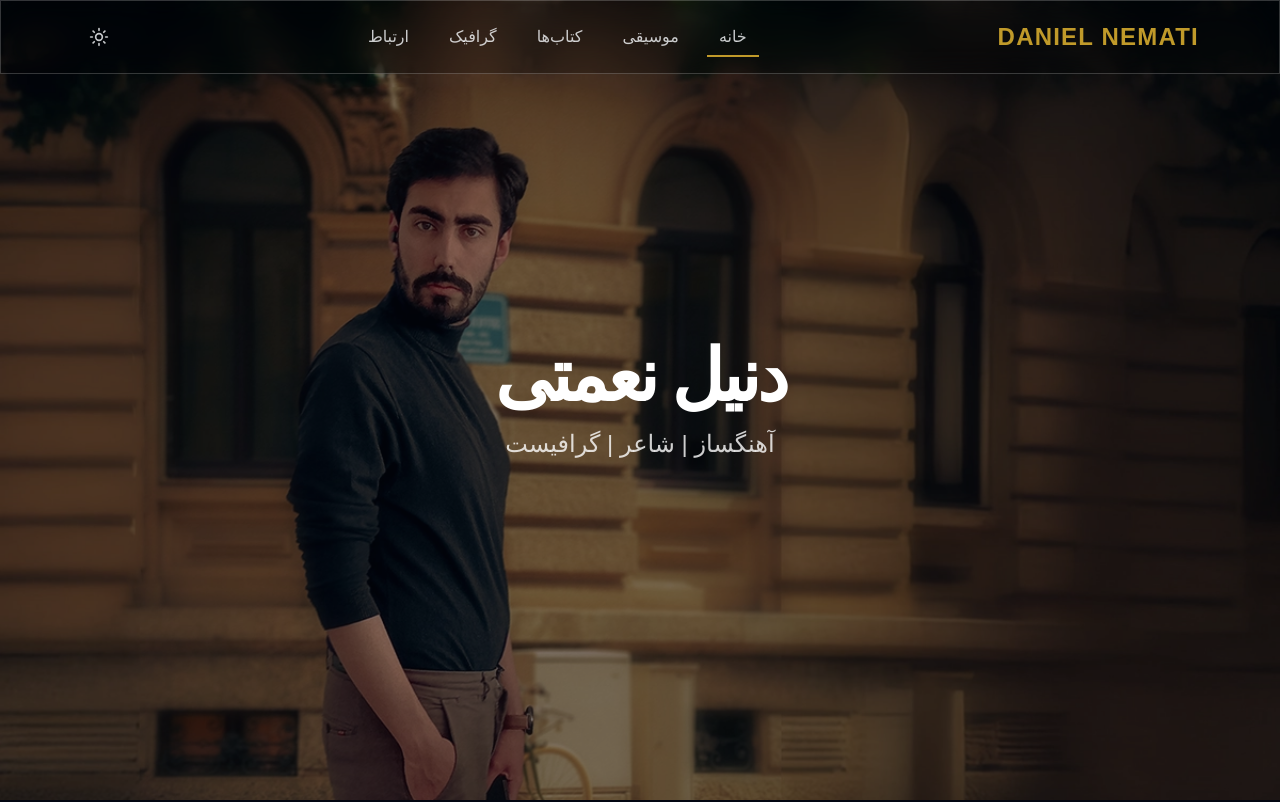
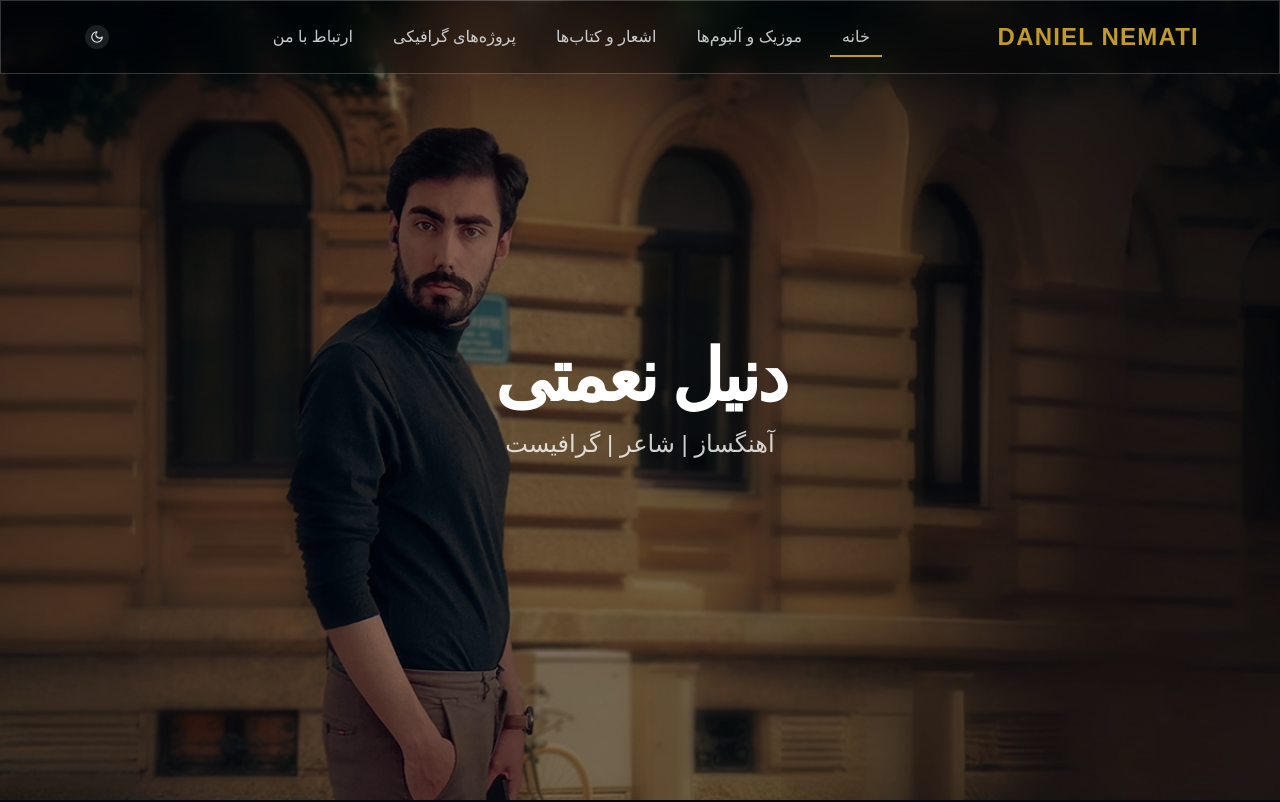
Before and after one commit to danielnematibook/personal, a Next.js app: page / in a window 1280 px wide. Shown: the top 802 px of the page. Built offline with nearby package versions, Linux system fonts and the light colour scheme; a web font is replaced by a local one.

Commit message:
header update

```diff
--- a/app/globals.css
+++ b/app/globals.css
@@ -38,7 +38,8 @@
   body {
     @apply bg-background text-foreground;
     scroll-behavior: smooth;
-    transition: background-color 0.5s ease, color 0.5s ease;
+    /* --- IMPROVED Transition for a smoother effect --- */
+    transition: background-color 0.5s ease-in-out, color 0.5s ease-in-out;
   }
 }
 
--- a/components/layout/Header.tsx
+++ b/components/layout/Header.tsx
@@ -10,14 +10,13 @@ import { usePathname } from 'next/navigation';
 // ===== CONFIGURATION & CONSTANTS =====
 const navLinks = [
   { name: "خانه", href: "/" },
-  { name: "موسیقی", href: "/music" },
-  { name: "کتاب‌ها", href: "/books" },
-  { name: "گرافیک", href: "/graphics" },
-  { name: "ارتباط", href: "/#footer" },
+  { name: "موزیک و آلبوم‌ها", href: "/music" },
+  { name: "اشعار و کتاب‌ها", href: "/books" },
+  { name: "پروژه‌های گرافیکی", href: "/graphics" },
+  { name: "ارتباط با من", href: "/#footer" },
 ];
 
-// ===== REUSABLE NavItem COMPONENT with HOVER ANIMATION =====
-// This sub-component handles the rendering and hover animation for each navigation link.
+// ===== REUSABLE NavItem COMPONENT =====
 const NavItem = ({ href, name }: { href: string; name:string }) => {
   const pathname = usePathname();
   const isActive = pathname === href;
@@ -25,7 +24,6 @@ const NavItem = ({ href, name }: { href: string; name:string }) => {
   return (
     <Link href={href} className="relative block px-3 py-2 text-foreground/80 transition-colors hover:text-foreground">
       {name}
-      {/* Active page indicator */}
       {isActive && (
         <motion.div
           className="absolute bottom-0 left-0 right-0 h-0.5 bg-royal-gold"
@@ -37,43 +35,75 @@ const NavItem = ({ href, name }: { href: string; name:string }) => {
   );
 };
 
+// ===== --- ELEGANT & REDESIGNED Animated Theme Toggle Button --- =====
+const ThemeToggleButton = () => {
+    const { theme, setTheme } = useTheme();
+    const [mounted, setMounted] = useState(false);
 
-// ===== CORE BUSINESS LOGIC: Header Component =====
+    useEffect(() => setMounted(true), []);
+
+    if (!mounted) {
+        return <div className="w-16 h-8" />;
+    }
+
+    const isDark = theme === 'dark';
+    const toggleTheme = () => setTheme(isDark ? 'light' : 'dark');
+
+    const spring = { type: "spring", stiffness: 500, damping: 35 };
+
+    return (
+        <div
+            onClick={toggleTheme}
+            className={`flex items-center w-16 h-8 p-1 rounded-full cursor-pointer relative transition-colors duration-300 ease-in-out ${
+                isDark ? 'bg-royal-blue-dark/50 justify-end' : 'bg-yellow-400/50 justify-start'
+            }`}
+        >
+            <motion.div
+                className="w-6 h-6 rounded-full flex items-center justify-center shadow-lg"
+                layout // Use default layout for the magical switch effect
+                transition={spring}
+                style={{
+                  backgroundColor: isDark ? 'rgba(255, 255, 255, 0.1)' : 'rgba(255, 255, 255, 0.4)'
+                }}
+            >
+                <AnimatePresence mode="wait" initial={false}>
+                    <motion.div
+                        key={isDark ? "moon" : "sun"}
+                        initial={{ y: -20, opacity: 0, rotate: -90 }}
+                        animate={{ y: 0, opacity: 1, rotate: 0 }}
+                        exit={{ y: 20, opacity: 0, rotate: 90 }}
+                        transition={{ duration: 0.2 }}
+                    >
+                        {isDark ? (
+                            <Moon size={14} className="text-slate-200" />
+                        ) : (
+                            <Sun size={14} className="text-yellow-600" />
+                        )}
+                    </motion.div>
+                </AnimatePresence>
+            </motion.div>
+        </div>
+    );
+};
+
+
+// ===== CORE BUSINESS LOGIC: Header Component (No other changes needed) =====
 const Header = () => {
   const [isOpen, setIsOpen] = useState(false);
-  const [mounted, setMounted] = useState(false);
-  const { theme, setTheme } = useTheme();
   const pathname = usePathname();
 
-  useEffect(() => setMounted(true), []);
-
-  // Close mobile menu on route change
   useEffect(() => {
     if (isOpen) setIsOpen(false);
   }, [pathname]);
 
   const toggleMenu = () => setIsOpen(!isOpen);
 
-  // Animation variants for the hamburger menu icon
   const topBarVariants = { open: { top: "50%", rotate: 135, y: "-50%" }, closed: { top: "0%", rotate: 0, y: "0%" } };
   const middleBarVariants = { open: { opacity: 0 }, closed: { opacity: 1 } };
   const bottomBarVariants = { open: { top: "50%", rotate: -135, y: "-50%" }, closed: { top: "100%", rotate: 0, y: "-100%" } };
 
-  // Animation variants for the mobile menu overlay
   const mobileMenuVariants = { hidden: { x: "100%" }, visible: { x: "0%" } };
   const mobileLinkVariants = { hidden: { y: 20, opacity: 0 }, visible: { y: 0, opacity: 1 } };
-
-  if (!mounted) {
-    return (
-        <header className="fixed top-0 left-0 right-0 z-50 py-4 px-6 md:px-12 glass-ui">
-            <div className="container mx-auto flex justify-between items-center">
-                 <Link href="/" className="text-xl md:text-2xl font-bold tracking-wider text-royal-gold">
-                    DANIEL NEMATI
-                 </Link>
-            </div>
-        </header>
-    );
-  }
 
   return (
     <>
@@ -83,9 +113,8 @@ const Header = () => {
             DANIEL NEMATI
           </Link>
 
-          {/* --- IMPROVED Desktop Navigation --- */}
           <nav className="hidden md:flex items-center justify-center">
-            <ul className="flex items-center gap-x-4">
+            <ul className="flex items-center gap-x-2 lg:gap-x-4">
               {navLinks.map((link) => (
                 <li key={link.name}>
                   <NavItem href={link.href} name={link.name} />
@@ -95,9 +124,7 @@ const Header = () => {
           </nav>
 
           <div className="flex items-center gap-4">
-            <button onClick={() => setTheme(theme === 'dark' ? 'light' : 'dark')} className="p-2 rounded-full text-foreground/80 hover:text-foreground hover:bg-foreground/10 transition-colors" aria-label="Toggle theme">
-              {theme === 'dark' ? <Sun size={20} /> : <Moon size={20} />}
-            </button>
+            <ThemeToggleButton />
 
             <div className="md:hidden z-50">
               <button onClick={toggleMenu} className="relative w-[30px] h-[22px]" aria-label="Toggle menu">
@@ -110,13 +137,9 @@ const Header = () => {
         </div>
       </header>
 
-      {/* --- Mobile Menu Overlay (No changes needed here) --- */}
       <AnimatePresence>
         {isOpen && (
-          <motion.div
-            className="fixed inset-0 z-40 md:hidden"
-            initial={{ opacity: 0 }} animate={{ opacity: 1 }} exit={{ opacity: 0 }}
-          >
+          <motion.div className="fixed inset-0 z-40 md:hidden" initial={{ opacity: 0 }} animate={{ opacity: 1 }} exit={{ opacity: 0 }}>
             <div className="absolute inset-0 bg-black/50 backdrop-blur-sm" onClick={toggleMenu} />
             <motion.div
               className="absolute top-0 right-0 h-full w-2/3 max-w-sm bg-background/95 shadow-2xl p-8"
@@ -126,6 +149,7 @@ const Header = () => {
               <motion.nav
                 className="mt-24 flex flex-col items-center justify-center h-full"
                 variants={{ visible: { transition: { staggerChildren: 0.07, delayChildren: 0.2 } } }}
+                initial="hidden" animate="visible"
               >
                 {navLinks.map((link) => (
                   <motion.div key={link.name} variants={mobileLinkVariants} className="w-full text-center py-4">
```
